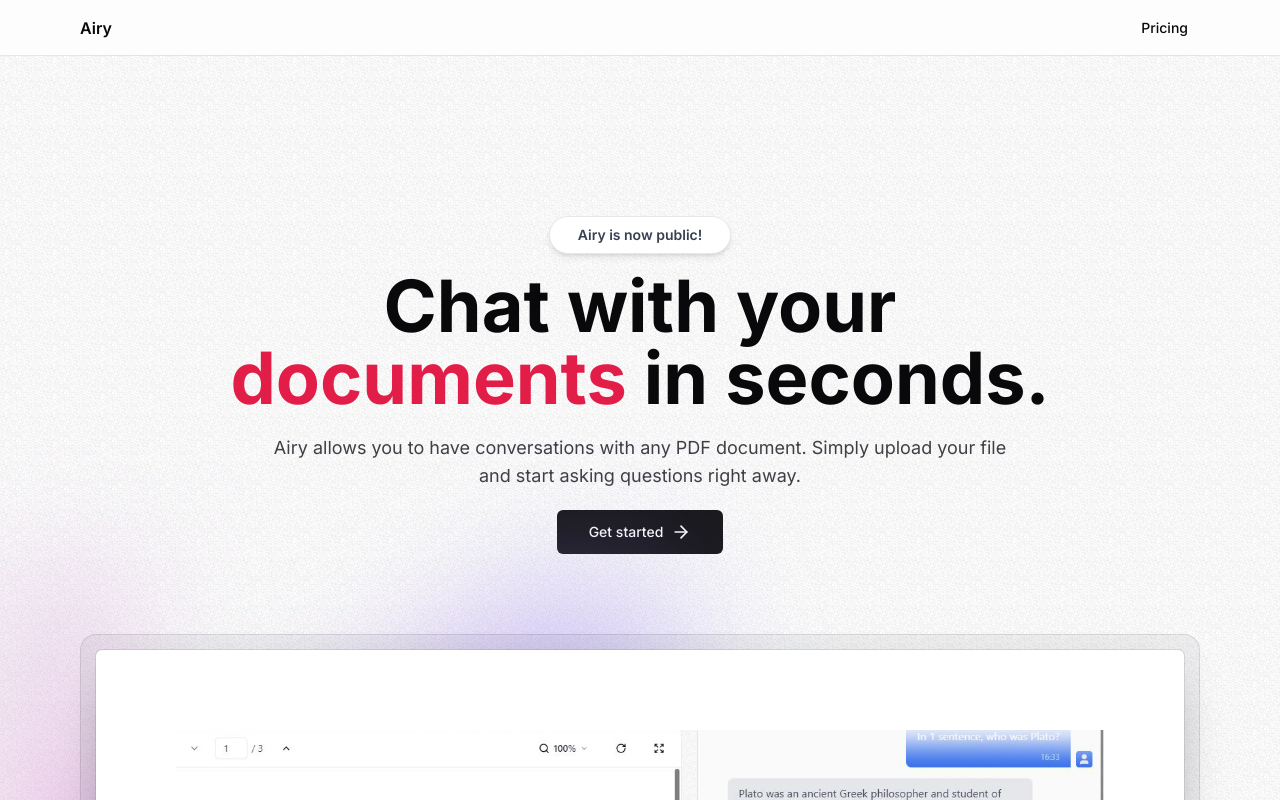
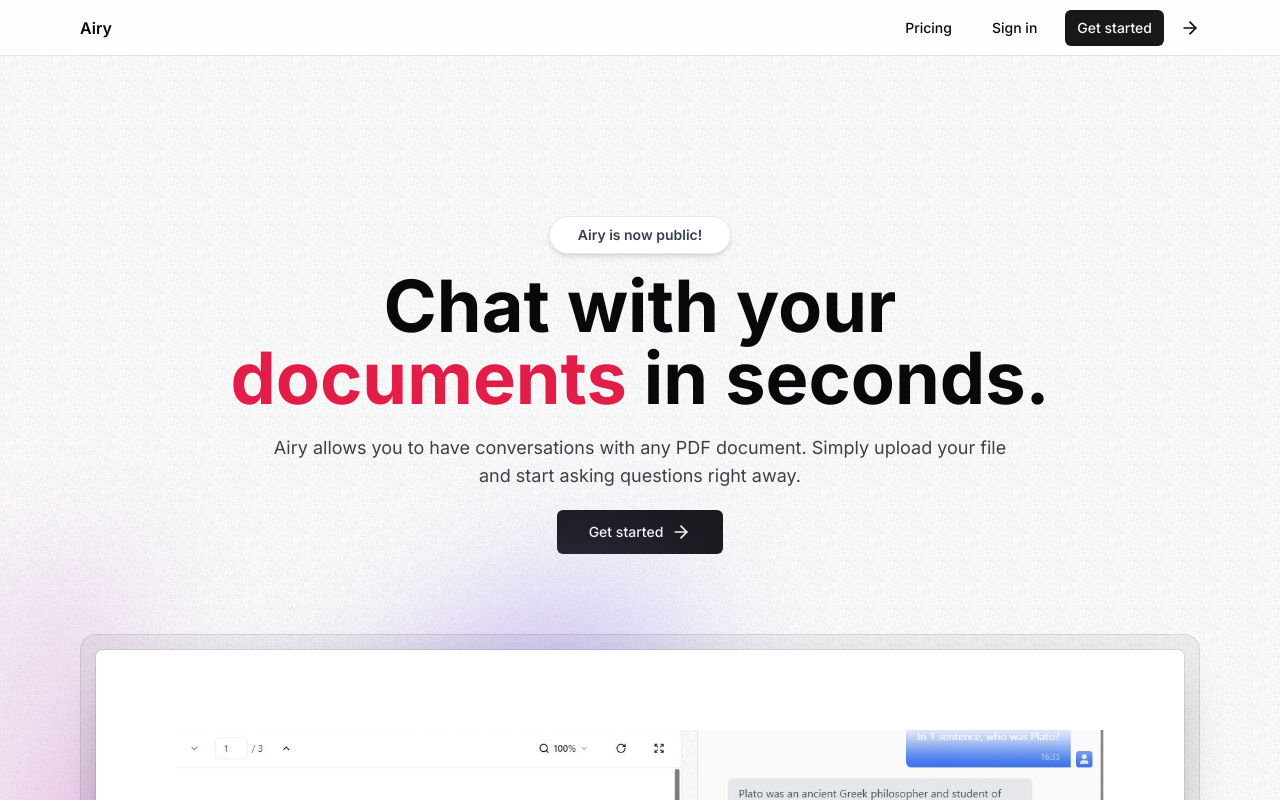
Before and after one commit to nipunac99/airy, a Next.js app: page / in a window 1280 px wide. Shown: the top 800 px of the page. Built offline with nearby package versions, Linux system fonts and the light colour scheme.

Commit message:
authentication

```diff
--- /dev/null
+++ b/src/app/api/auth/[kindeAuth]/route.ts
@@ -0,0 +1,10 @@
+import {handleAuth} from "@kinde-oss/kinde-auth-nextjs/server";
+import { NextRequest } from "next/server";
+
+export async function GET
+    (request : NextRequest,
+    {params}: any)
+    {
+	const endpoint = params.kindeAuth;
+	return handleAuth(request, endpoint);
+}
--- a/src/components/Navbar.tsx
+++ b/src/components/Navbar.tsx
@@ -2,12 +2,9 @@
 import Link from "next/link"
 import MaxWidthWrapper from "./MaxWidthWrapper"
 import { buttonVariants } from "./ui/button"
-import { LoginLink } from "@kinde-oss/kinde-auth-nextjs"
+import { LoginLink, RegisterLink } from "@kinde-oss/kinde-auth-nextjs/server"
+import { ArrowRight } from "lucide-react"
 
-
-
-
-/** 01.11.31 */
 const Navbar = () => {
     return (
         <nav className="sticky h-14 inset-x-0 top-0 z-30 w-full border-b border-gray-200 bg-white/75 backdrop-blur-lg transition-all ">
@@ -29,13 +26,23 @@
                             })}>
                             Pricing
                             </Link>
-                            {/* <LoginLink
+
+                             <LoginLink
                             className={buttonVariants({
                                 variant: "ghost",
                                 size: 'sm',
                             })}>
                                 Sign in
-                            </LoginLink> */} {/** <-- Look at later  */}
+                            </LoginLink> {/** <-- Look at later  */}
+
+                            <RegisterLink
+                            className={buttonVariants({
+                                size: 'sm',
+                            })}>
+                                Get started
+                            </RegisterLink> <ArrowRight className='ml-1.5 h-5 w-5' /> {/** <-- Look at later  */}
+
+
                         </>
                     </div>
                 </div>
```
Also changed, not shown: 1 other file (tests, documents, lock files or other folders).
